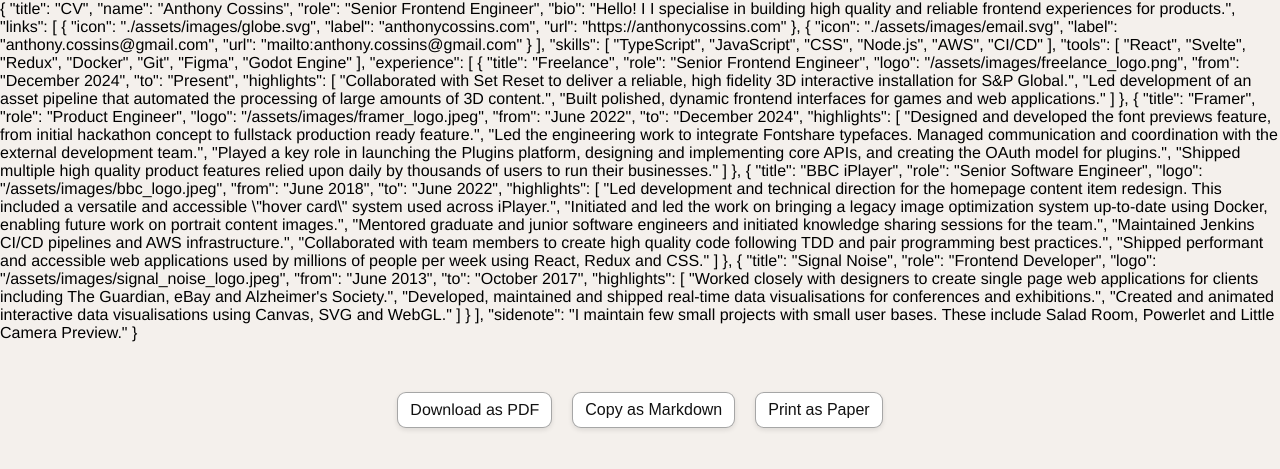
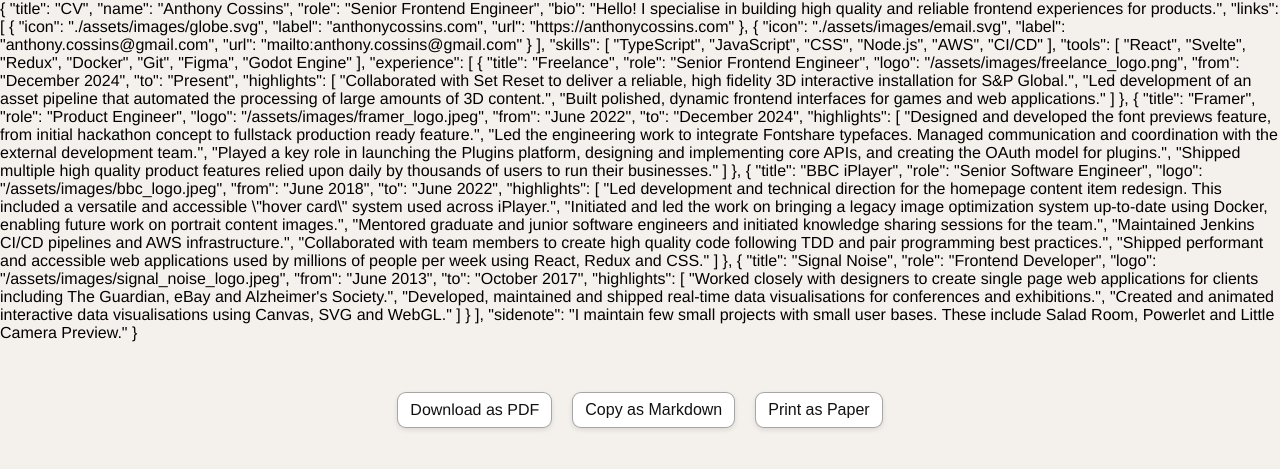
Before and after one commit to anthonyec/website, a Jekyll site: the page src/cv.html, which Jekyll copies as it is, in a window 1280 px wide, cut to the strip 0-474 px from the top of the page. Shown: the top 469 px of the strip. Built offline with Jekyll 4.4.1, drawn with Linux system fonts in a browser that asks for light colours.

Commit message:
Fix typo

```diff
--- a/src/cv.html
+++ b/src/cv.html
@@ -7,7 +7,7 @@
 
       "role": "Senior Frontend Engineer",
 
-      "bio": "Hello! I I specialise in building high quality and reliable frontend experiences for products.",
+      "bio": "Hello! I specialise in building high quality and reliable frontend experiences for products.",
 
       "links": [
         { "icon": "./assets/images/globe.svg", "label": "anthonycossins.com", "url": "https://anthonycossins.com" },
```
